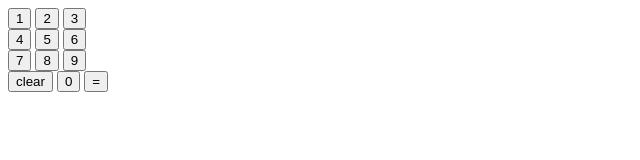
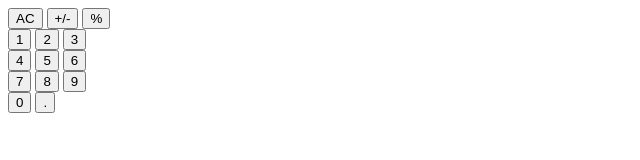
Before and after one commit to Parth-04/calculator, a plain HTML site: page index.html in a window 1280 px wide. Shown: the whole page, without its empty margins (0-640 px from the left). Drawn offline with Linux system fonts and the light colour scheme.

Commit message:
Edit calculator layout

```diff
--- a/index.html
+++ b/index.html
@@ -11,25 +11,30 @@
         <div class="display">
 
         </div>
+
         <div class="row1">
+            <button>AC</button>
+            <button>+/-</button>
+            <button>%</button>
+        </div>
+        <div class="row2">
             <button>1</button>
             <button>2</button>
             <button>3</button>
         </div>
-        <div class="row2">
+        <div class="row3">
             <button>4</button>
             <button>5</button>
             <button>6</button>
         </div>
-        <div class="row3">
+        <div class="row4">
             <button>7</button>
             <button>8</button>
             <button>9</button>
         </div>
-        <div class="row4">
-            <button>clear</button>
+        <div class="row5">
             <button>0</button>
-            <button>=</button>
+            <button>.</button>
         </div>
     </div>
     <script src="index.js"></script>
```
